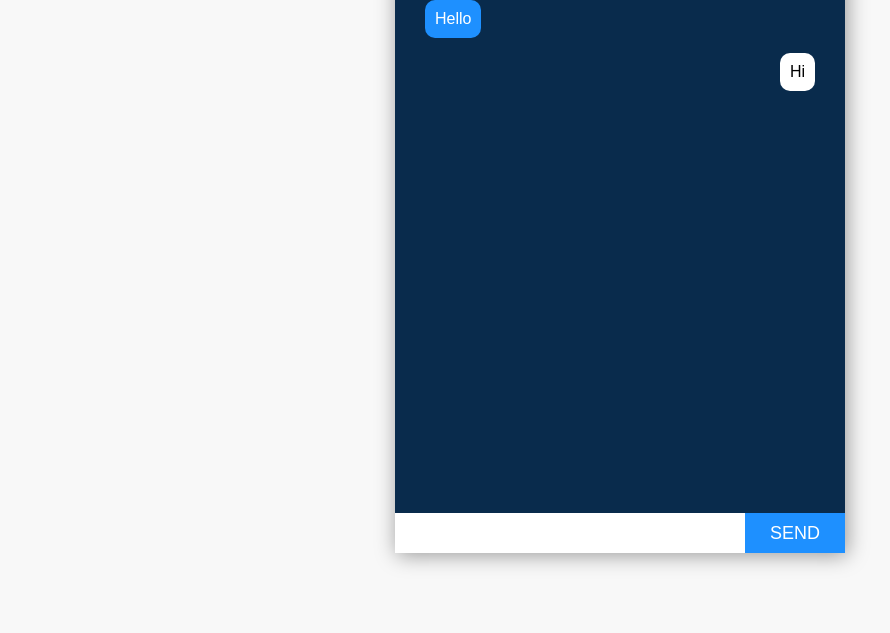
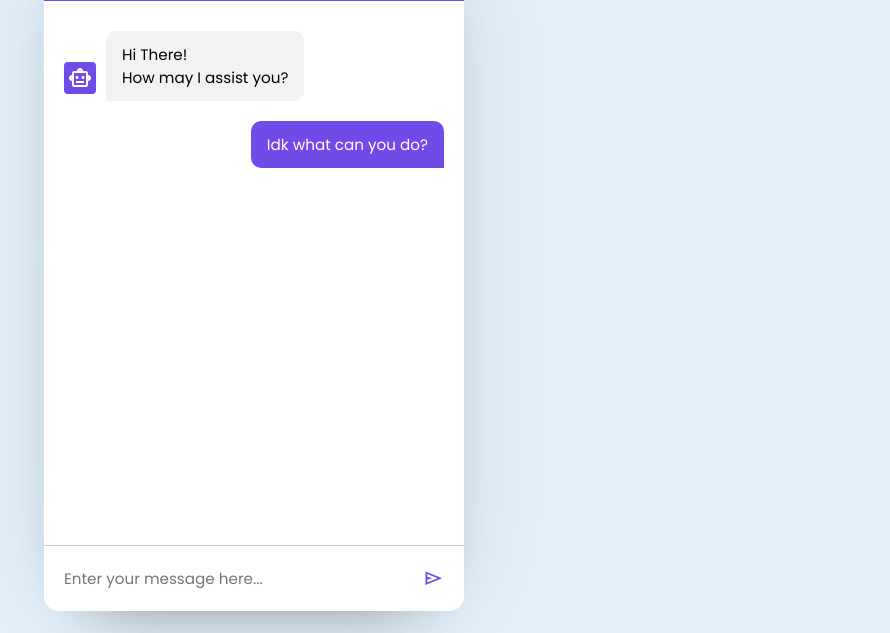
Before and after one commit to ady2303/GPT_Video_QnA, a browser extension: page sidepanel.html in a window 1280 px wide. Shown: the part 167-800 px from the top of the page, without its empty margins (20-910 px from the left). Drawn offline with nearby package versions, Linux system fonts and the light colour scheme.

Commit message:
Made significant changes to look of chatbox

```diff
--- a/sidepanel.html
+++ b/sidepanel.html
@@ -1,23 +1,27 @@
 <!DOCTYPE html>
 <html>
   <head>
-    <title>My Google side panel extension</title>
-    <link rel="stylesheet" type="text/css" href="style.css"
+    <title>Video QnA</title>
+    <link rel="stylesheet" type="text/css" href="style.css">
+    <link rel="stylesheet" href="https://fonts.googleapis.com/css2?family=Material+Symbols+Outlined:opsz,wght,FILL,GRAD@48,400,0,0">
   </head>
   <body>
-    <div class="container">
-      <div class="header">
-        <h1>Video Analysis Help</h1>
-      </div>
-      <div class="body">
-        <p class="message">Hello</p>
-        <p class="message user_message">Hi</p>
-      </div>
-      <div class="footer">
-        <form>
-          <input type="text" name="">
-          <button>SEND</button>
-        </form>
+    <div class="chatbot">
+      <header>
+        <h2>Video Analysis Help</h2>
+      </header>
+      <ul class="chatbox">
+        <li class="chat incoming">
+          <span class="material-symbols-outlined">smart_toy</span>
+          <p>Hi There! <br> How may I assist you?</p>
+        </li>
+        <li class="chat outgoing">
+          <p>Idk what can you do?</p>
+        </li>
+      </ul>
+      <div class="chat-input">
+        <textarea placeholder="Enter your message here..."></textarea>
+        <span id="send-btn" class="material-symbols-outlined">send</span>
       </div>
     </div>
   </body>
--- a/style.css
+++ b/style.css
@@ -1,78 +1,126 @@
+@import url('https://fonts.googleapis.com/css2=?family=Poppins:wgth@400;500;600&display=swap');
+
 * {
     margin: 0;
     padding: 0;
-    font-family: sans-serif;
+    font-family: "Poppins", sans-serif;
     box-sizing: border-box;
 }
 
 body {
-    height: 100vh;
-    background-color: #f8f8f8;
-    display: flex;
-    justify-content: center;
-    align-items: center;
+    background: #E3F2FD;
 }
 
-.container{
-    width: 450px;
-    height: 80vh;
-    display: flex;
-    flex-direction: column;
-    box-shadow: 2px 2px 20px rgba(0,0,0,0.4);
-    background-color: dodgerblue;
+.chatbot{
+    margin-top: 8%;
+    margin-left: 5%;
+    position: fixed;
+    width: 420px;
+    overflow: hidden;
+    background: #fff;
+    border-radius: 15px;
+    box-shadow: 0 0 128px 0 rgba(0,0,0,0.1),
+                0 32px 64px -48px rgba(0,0,0,0.5)
 }
 
-.header h1 {
-    color: white;
-    padding: 15px;
+.chatbot header {
+    background: #724ae8;
+    padding : 16px 0;
+    text-align: center;
 }
 
-.body {
-    flex: 1;
-    color: white;
-    background-color: rgba(0,0,0,0.7);
-    padding: 20px 30px;
+.chatbot header h2 {
+    color: #fff;
+    font-size: 1.4rem;
 }
 
-.message {
-    background-color: dodgerblue;
-    padding : 10px;
-    color: white;
-    width: fit-content;
-    border-radius: 10px;
-    margin-bottom: 15px;
+.chatbot .chatbox {
+    height: 610px;
+    overflow-y: auto;
+    padding: 30px 20px 70px;
 }
 
-.user_message {
-    margin-left: auto;
-    background-color: white;
-    color: black;
-}
-
-.footer form {
+.chatbot .chat {
     display: flex;
 }
 
-form input {
-    flex: 1;
-    height: 40px;
+.chatbot .incoming span{
+    height: 32px;
+    width: 32px;
+    color: #fff;
+    align-self: flex-end;
+    background: #724ae8;
+    text-align: center;
+    line-height: 32px;
+    border-radius: 4px;
+    margin: 0 10px 7px 0;
+}
+
+.chatbot .outgoing {
+    margin: 20px 0;;
+    justify-content: flex-end;
+}
+
+.chatbot .chat p {
+    color: #fff;
+    max-width: 75%;
+    font-size: 0.95rem;
+    padding: 12px 16px;
+    border-radius: 10px 10px 0 10px;
+    background: #724ae8;
+}
+
+.chatbot .incoming p {
+    color: #000;
+    background: #f2f2f2;
+    border-radius: 10px 10px 10px 0;
+}
+
+.chatbot .chat-input {
+    position: absolute;
+    bottom: 0;
+    width: 100%;
+    display: flex;
+    background: #fff;
+    gap: 5px;
+    padding: 5px 20px;
+    border-top: 1px solid #ccc;
+}
+
+.chat-input textarea {
+    height: 55px;
+    width: 100%;
     border: none;
     outline: none;
-    padding-left: 5px;
-    font-size: 16px;
+    font-size: 0.95rem;
+    resize: none;
+    padding: 16px 15px 16px 0;
 }
 
-form button {
-    width: 100px;
-    font-size: 18px;
-    border: none;
-    outline: none;
-    background-color: dodgerblue;
-    color: white;
+.chat-input span {
+    align-self: flex-end;
+    height: 55px;
+    line-height: 55px;
+    color: #724ae8;
+    font-size: 1.35rem;
     cursor: pointer;
+    visibility: hidden;
 }
 
-form button:hover {
-    background-color: blue;
-    transition: 0.2s ease;
+.chat-input textarea:valid ~ span {
+    visibility: visible;
 }
+
+@media (max-width: 490px) {
+    .chatbot {
+        right: 0;
+        bottom: 0;
+        width: 100%;
+        height: 100%;
+        border-radius: 0;
+    }
+
+    .chatbox .chatbot {
+        height: 90%;
+    }
+}
```
